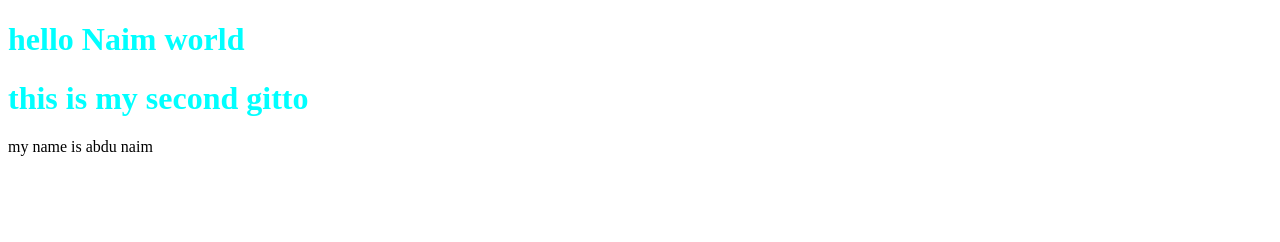
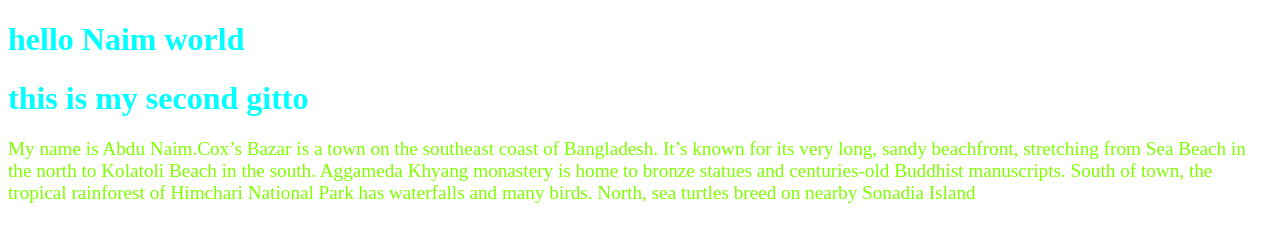
Before and after one commit to NaimWorld77/my-second-gitto, a plain HTML site: page index.html in a window 1280 px wide. Drawn offline with Linux system fonts and the light colour scheme.

Commit message:
added p tag

```diff
--- a/index.html
+++ b/index.html
@@ -10,6 +10,6 @@
 <body>
     <h1>hello Naim world</h1>
     <h1>this is my second gitto</h1>
-    <p>my name is abdu naim</p>
+    <p>My name is Abdu Naim.Cox’s Bazar is a town on the southeast coast of Bangladesh. It’s known for its very long, sandy beachfront, stretching from Sea Beach in the north to Kolatoli Beach in the south. Aggameda Khyang monastery is home to bronze statues and centuries-old Buddhist manuscripts. South of town, the tropical rainforest of Himchari National Park has waterfalls and many birds. North, sea turtles breed on nearby Sonadia Island</p>
 </body>
 </html>
--- a/style.css
+++ b/style.css
@@ -1,3 +1,9 @@
 h1{
     color: aqua;
 }
+p{
+
+font-size: larger;
+color: chartreuse;
+
+}
```
